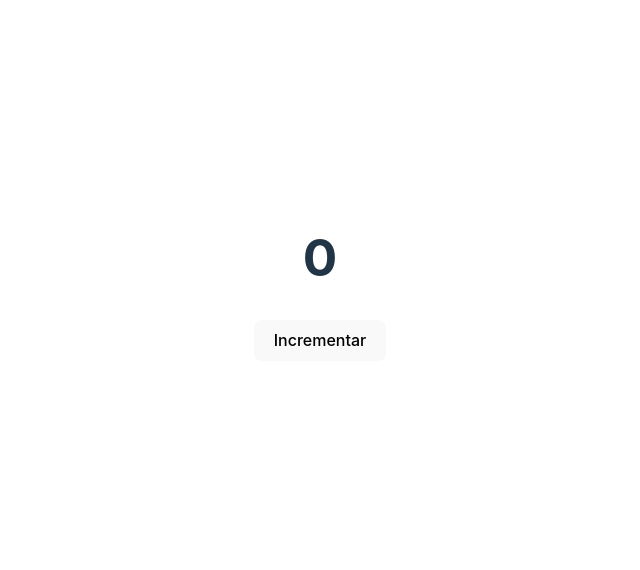
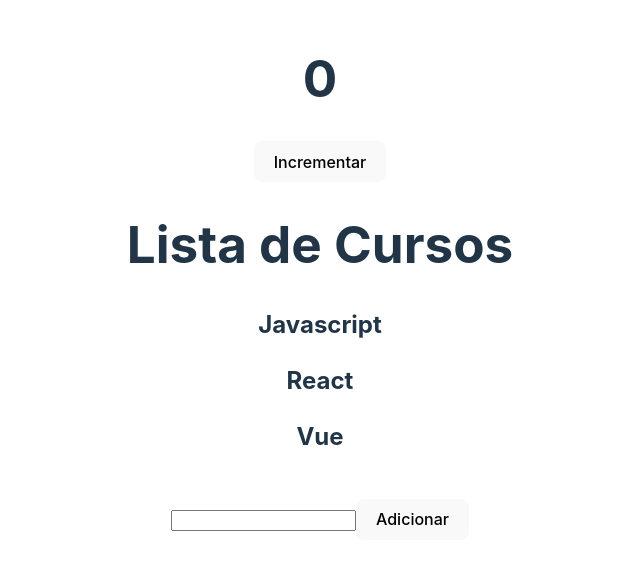
Before and after one commit to soareslssa/project-books-vue3, a Vue app: page / in a window 1280 px wide. Shown: the part 122-692 px from the top of the page, without its empty margins (320-960 px from the left). Built offline with nearby package versions, Linux system fonts and the light colour scheme.

Commit message:
feat: implement course list reactive

```diff
--- a/src/App.vue
+++ b/src/App.vue
@@ -1,8 +1,29 @@
 <script setup>
-import { ref } from 'vue';
+import { ref ,reactive } from 'vue';
 
 // ref para primitivos: valores ficam armazenados dentro do value
 let count = ref(0);
+
+// reactive para objetos
+
+let newCourse = {};
+
+let courses = reactive([
+  {
+    title: 'Javascript'
+  },
+  {
+    title: 'React'
+  },
+  {
+    title: 'Vue'
+  },
+])
+
+function addCourse () {
+  courses.push(newCourse);
+  newCourse = {}
+}
 
 function increment() {
   count.value++;
@@ -14,6 +35,15 @@
   <div>
       <h1>{{ count }}</h1>
       <button @click="increment">Incrementar</button>
+
+      <h1>Lista de Cursos</h1>
+      <h2 v-for="(course, index) in courses" :key="index">
+          {{ course.title }}
+      </h2>
+
+      <br/>
+      <input v-model="newCourse.title" type="text">
+      <button @click="addCourse">Adicionar</button>
   </div>
 </template>
 
```
